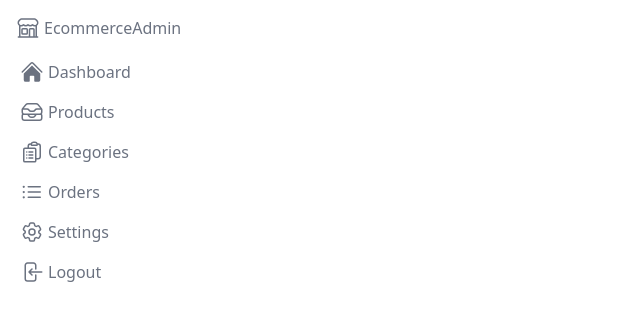
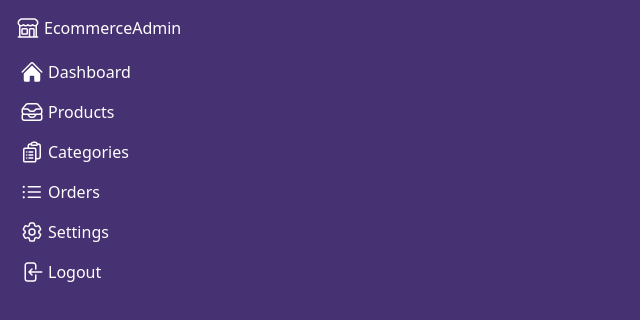
Before and after one commit to Delky91/admin-ecommerce, a Next.js app: page /components/nav in a window 1280 px wide. Shown: the top 320 px of the page, without its empty margins (0-640 px from the left). Built offline with nearby package versions, Linux system fonts and the light colour scheme.

Commit message:
fixed: layout colors

```diff
--- a/pages/components/Layout.jsx
+++ b/pages/components/Layout.jsx
@@ -12,7 +12,7 @@ export default function Layout({ children }) {
 			<div className='bg-bgColor w-screen h-screen flex items-center'>
 				<div className='text-center w-full'>
 					<button
-						className='bg-primary p-2 px-4 rounded-lg shadow shadow-black border-1 border-white hover:shadow-inner hover:font-bold text-white'
+						className='bg-primary p-2 px-4 rounded-lg shadow shadow-black hover:font-bold text-white hover:bg-slate-400 hover:text-primary'
 						onClick={() => signIn("google")}>
 						Sign in with Google
 					</button>
--- a/pages/components/nav.jsx
+++ b/pages/components/nav.jsx
@@ -9,7 +9,7 @@ export default function Nav({ show }) {
 	const { pathname } = router;
 	//clases const
 	const inactiveLink = "flex gap-1 p-1";
-	const activeLink = inactiveLink + " bg-highlight text-black rounded-md";
+	const activeLink = inactiveLink + " bg-white text-black rounded-md";
 	const inactiveIcon = "w-6 h-6";
 	const activeIcon = inactiveIcon + " text-primary";
 
@@ -23,7 +23,7 @@ export default function Nav({ show }) {
 		<aside
 			className={
 				(show ? "left-0 " : "-left-full ") +
-				"text-gray-500 p-4 fixed w-full bg-bgGray h-full top-0 md:static md:w-auto transition-all"
+				"text-white p-4 bg-primary fixed w-full h-screen top-0 md:static md:w-auto transition-all"
 			}>
 			<div className='mb-4 mr-4'>
 				<Logo />
--- a/tailwind.config.js
+++ b/tailwind.config.js
@@ -8,8 +8,9 @@ module.exports = {
 	theme: {
 		extend: {
 			colors: {
-				primary: "#5a287b",
-				highlight: "#EAE8FB",
+				primary: "#463172",
+				highligts: "#EAE8FB",
+				txColor: "#ebefdc",
 				bgColor: "#494867",
 			},
 		},
```
